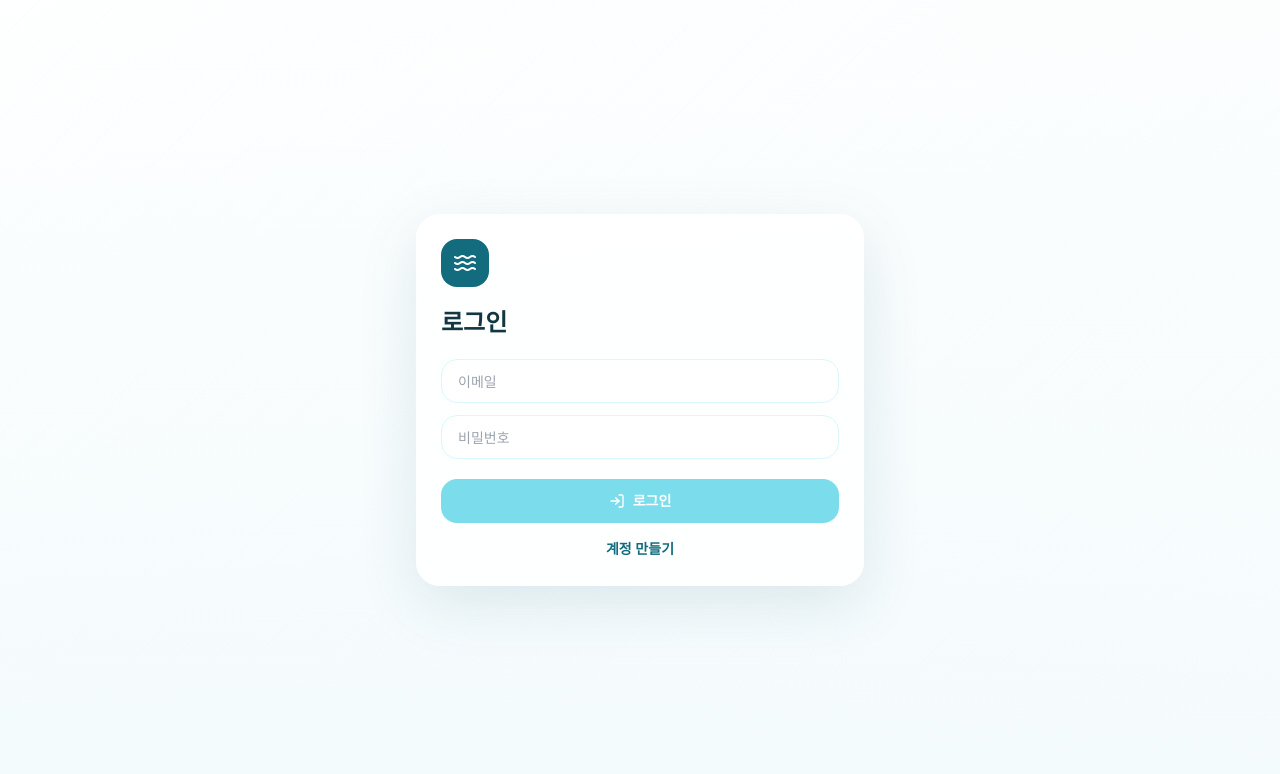
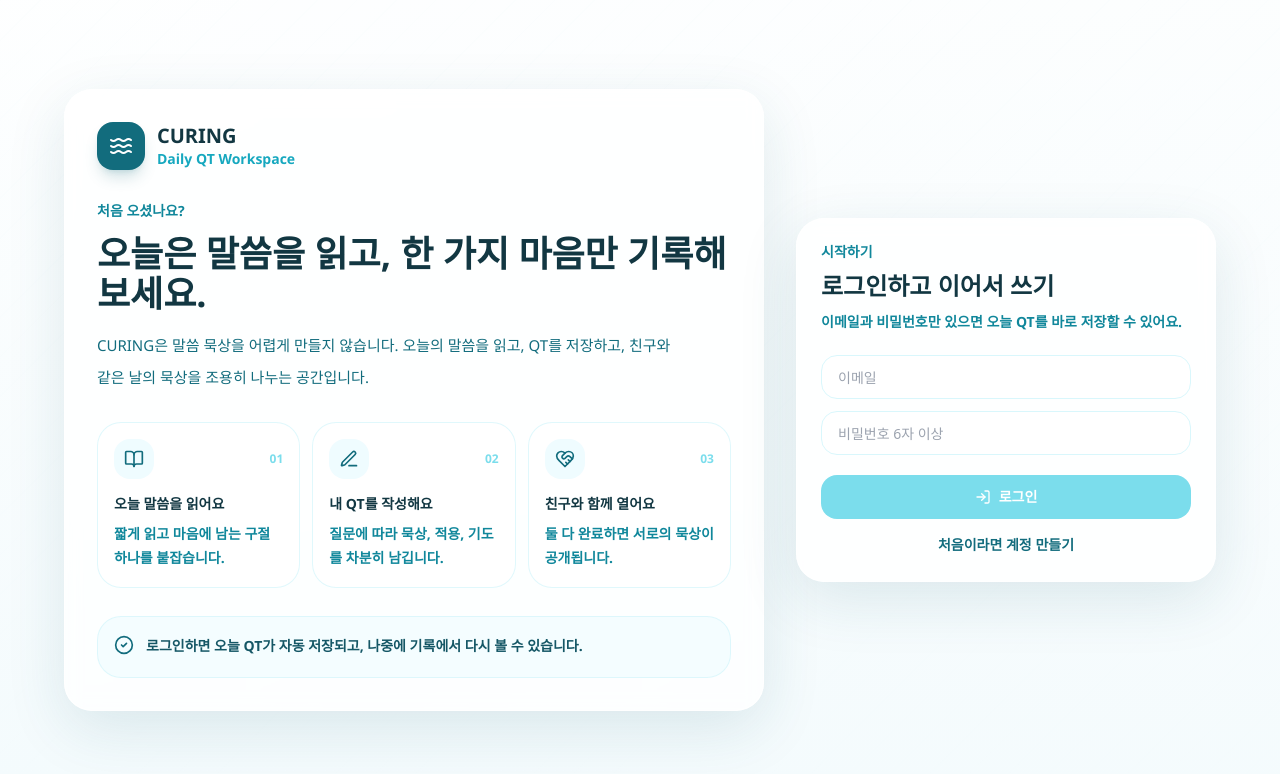
Before and after one commit to sowon23sowon23-coder/quring, a Next.js app: page / in a window 1280 px wide. Shown: the top 774 px of the page. Built offline with nearby package versions, Linux system fonts and the light colour scheme; no server answers; a web font is replaced by a local one.

Commit message:
Improve first-run onboarding

```diff
--- a/components/AuthGate.tsx
+++ b/components/AuthGate.tsx
@@ -1,11 +1,29 @@
 "use client";
 
 import { ReactNode, useEffect, useState } from "react";
-import { Loader2, LogIn, Waves } from "lucide-react";
+import { BookOpen, CheckCircle2, HeartHandshake, Loader2, LogIn, PenLine, Waves } from "lucide-react";
 import type { Session } from "@supabase/supabase-js";
 import { supabase } from "@/lib/supabase";
 
 type AuthMode = "sign-in" | "sign-up";
+
+const steps = [
+  {
+    title: "오늘 말씀을 읽어요",
+    description: "짧게 읽고 마음에 남는 구절 하나를 붙잡습니다.",
+    icon: BookOpen
+  },
+  {
+    title: "내 QT를 작성해요",
+    description: "질문에 따라 묵상, 적용, 기도를 차분히 남깁니다.",
+    icon: PenLine
+  },
+  {
+    title: "친구와 함께 열어요",
+    description: "둘 다 완료하면 서로의 묵상이 공개됩니다.",
+    icon: HeartHandshake
+  }
+];
 
 export function AuthGate({ children }: { children: ReactNode }) {
   const [session, setSession] = useState<Session | null>(null);
@@ -36,26 +54,90 @@ export function AuthGate({ children }: { children: ReactNode }) {
   }
 
   if (!supabase && !demoMode) {
-    return <SupabaseSetup onDemo={() => setDemoMode(true)} />;
+    return <EntryScreen showSetupNotice onDemo={() => setDemoMode(true)} />;
   }
 
   if (supabase && !session) {
-    return <AuthForm />;
+    return <EntryScreen />;
   }
 
   return <>{children}</>;
 }
 
-function SupabaseSetup({ onDemo }: { onDemo: () => void }) {
+function EntryScreen({
+  showSetupNotice = false,
+  onDemo
+}: {
+  showSetupNotice?: boolean;
+  onDemo?: () => void;
+}) {
   return (
-    <div className="grid min-h-screen place-items-center px-4 py-10">
-      <section className="w-full max-w-md rounded-[24px] border border-white/90 bg-white/85 p-6 shadow-soft backdrop-blur">
-        <div className="grid h-12 w-12 place-items-center rounded-2xl bg-ocean-700 text-white">
+    <div className="min-h-screen px-4 py-8 sm:px-6 lg:px-8">
+      <div className="mx-auto grid min-h-[calc(100vh-4rem)] w-full max-w-6xl items-center gap-8 lg:grid-cols-[minmax(0,1fr)_420px]">
+        <section className="rounded-[28px] border border-white/90 bg-white/80 p-6 shadow-soft backdrop-blur lg:p-8">
+          <div className="flex items-center gap-3">
+            <div className="grid h-12 w-12 place-items-center rounded-2xl bg-ocean-700 text-white shadow-lg shadow-ocean-700/20">
               <Waves className="h-6 w-6" />
             </div>
-        <h1 className="mt-5 text-2xl font-black text-ocean-950">CURING 연결 준비</h1>
+            <div>
+              <p className="text-xl font-black text-ocean-950">CURING</p>
+              <p className="text-sm font-semibold text-ocean-500">Daily QT Workspace</p>
+            </div>
+          </div>
+
+          <div className="mt-8 max-w-2xl">
+            <p className="text-sm font-bold text-ocean-600">처음 오셨나요?</p>
+            <h1 className="mt-3 text-3xl font-black leading-tight text-ocean-950 sm:text-4xl">
+              오늘은 말씀을 읽고, 한 가지 마음만 기록해보세요.
+            </h1>
+            <p className="mt-4 max-w-xl leading-8 text-ocean-700">
+              CURING은 말씀 묵상을 어렵게 만들지 않습니다. 오늘의 말씀을 읽고, QT를 저장하고,
+              친구와 같은 날의 묵상을 조용히 나누는 공간입니다.
+            </p>
+          </div>
+
+          <div className="mt-7 grid gap-3 md:grid-cols-3">
+            {steps.map((step, index) => {
+              const Icon = step.icon;
+              return (
+                <div key={step.title} className="rounded-3xl border border-ocean-100/80 bg-white p-4">
+                  <div className="flex items-center justify-between">
+                    <div className="grid h-10 w-10 place-items-center rounded-2xl bg-ocean-50 text-ocean-700">
+                      <Icon className="h-5 w-5" />
+                    </div>
+                    <span className="text-xs font-black text-ocean-300">0{index + 1}</span>
+                  </div>
+                  <p className="mt-4 text-sm font-black text-ocean-950">{step.title}</p>
+                  <p className="mt-2 text-sm font-semibold leading-6 text-ocean-600">{step.description}</p>
+                </div>
+              );
+            })}
+          </div>
+
+          <div className="mt-7 rounded-3xl border border-ocean-100/80 bg-ocean-50/70 p-4">
+            <div className="flex gap-3">
+              <CheckCircle2 className="mt-0.5 h-5 w-5 shrink-0 text-ocean-700" />
+              <p className="text-sm font-semibold leading-7 text-ocean-800">
+                로그인하면 오늘 QT가 자동 저장되고, 나중에 기록에서 다시 볼 수 있습니다.
+              </p>
+            </div>
+          </div>
+        </section>
+
+        <div>
+          {showSetupNotice ? <SupabaseSetup onDemo={onDemo} /> : <AuthForm />}
+        </div>
+      </div>
+    </div>
+  );
+}
+
+function SupabaseSetup({ onDemo }: { onDemo?: () => void }) {
+  return (
+    <section className="rounded-[28px] border border-white/90 bg-white/85 p-6 shadow-soft backdrop-blur">
+      <h2 className="text-xl font-black text-ocean-950">연결 설정이 필요해요</h2>
       <p className="mt-3 leading-7 text-ocean-700">
-          Supabase 프로젝트 값을 `.env.local`에 넣으면 로그인과 저장 기능이 실제 DB로 연결됩니다.
+        Supabase 값이 들어가면 로그인과 저장 기능이 실제 DB로 연결됩니다.
       </p>
       <div className="mt-5 rounded-2xl border border-ocean-100 bg-ocean-50 p-4 text-sm font-semibold leading-7 text-ocean-800">
         NEXT_PUBLIC_SUPABASE_URL
@@ -67,10 +149,9 @@ function SupabaseSetup({ onDemo }: { onDemo: () => void }) {
         onClick={onDemo}
         className="mt-5 h-11 w-full rounded-2xl bg-ocean-700 text-sm font-bold text-white shadow-lg shadow-ocean-700/20"
       >
-          데모 화면 보기
+        데모 화면 먼저 보기
       </button>
     </section>
-    </div>
   );
 }
 
@@ -101,14 +182,15 @@ function AuthForm() {
   }
 
   return (
-    <div className="grid min-h-screen place-items-center px-4 py-10">
-      <section className="w-full max-w-md rounded-[24px] border border-white/90 bg-white/85 p-6 shadow-soft backdrop-blur">
-        <div className="grid h-12 w-12 place-items-center rounded-2xl bg-ocean-700 text-white">
-          <Waves className="h-6 w-6" />
-        </div>
-        <h1 className="mt-5 text-2xl font-black text-ocean-950">
-          {mode === "sign-in" ? "로그인" : "회원가입"}
-        </h1>
+    <section className="rounded-[28px] border border-white/90 bg-white/85 p-6 shadow-soft backdrop-blur">
+      <p className="text-sm font-bold text-ocean-600">시작하기</p>
+      <h2 className="mt-2 text-2xl font-black text-ocean-950">
+        {mode === "sign-in" ? "로그인하고 이어서 쓰기" : "새 계정 만들기"}
+      </h2>
+      <p className="mt-2 text-sm font-semibold leading-6 text-ocean-600">
+        이메일과 비밀번호만 있으면 오늘 QT를 바로 저장할 수 있어요.
+      </p>
+
       <div className="mt-5 space-y-3">
         <input
           type="email"
@@ -121,28 +203,30 @@ function AuthForm() {
           type="password"
           value={password}
           onChange={(event) => setPassword(event.target.value)}
-            placeholder="비밀번호"
+          placeholder="비밀번호 6자 이상"
           className="h-11 w-full rounded-2xl border border-ocean-100 bg-white px-4 text-sm outline-none focus:border-ocean-400"
         />
       </div>
+
       {message && <p className="mt-4 rounded-2xl bg-ocean-50 p-3 text-sm font-semibold text-ocean-800">{message}</p>}
+
       <button
         type="button"
         onClick={submit}
         disabled={isSubmitting || !email || password.length < 6}
-          className="mt-5 inline-flex h-11 w-full items-center justify-center gap-2 rounded-2xl bg-ocean-700 text-sm font-bold text-white shadow-lg shadow-ocean-700/20 disabled:bg-ocean-300 disabled:shadow-none"
+        className="mt-5 inline-flex h-11 w-full items-center justify-center gap-2 rounded-2xl bg-ocean-700 text-sm font-bold text-white shadow-lg shadow-ocean-700/20 transition hover:bg-ocean-800 disabled:bg-ocean-300 disabled:shadow-none"
       >
         {isSubmitting ? <Loader2 className="h-4 w-4 animate-spin" /> : <LogIn className="h-4 w-4" />}
         {mode === "sign-in" ? "로그인" : "가입하기"}
       </button>
+
       <button
         type="button"
         onClick={() => setMode(mode === "sign-in" ? "sign-up" : "sign-in")}
         className="mt-4 w-full text-sm font-bold text-ocean-700"
       >
-          {mode === "sign-in" ? "계정 만들기" : "이미 계정이 있어요"}
+        {mode === "sign-in" ? "처음이라면 계정 만들기" : "이미 계정이 있어요"}
       </button>
     </section>
-    </div>
   );
 }
```
Lines whose indentation alone changed are shown as unchanged.
